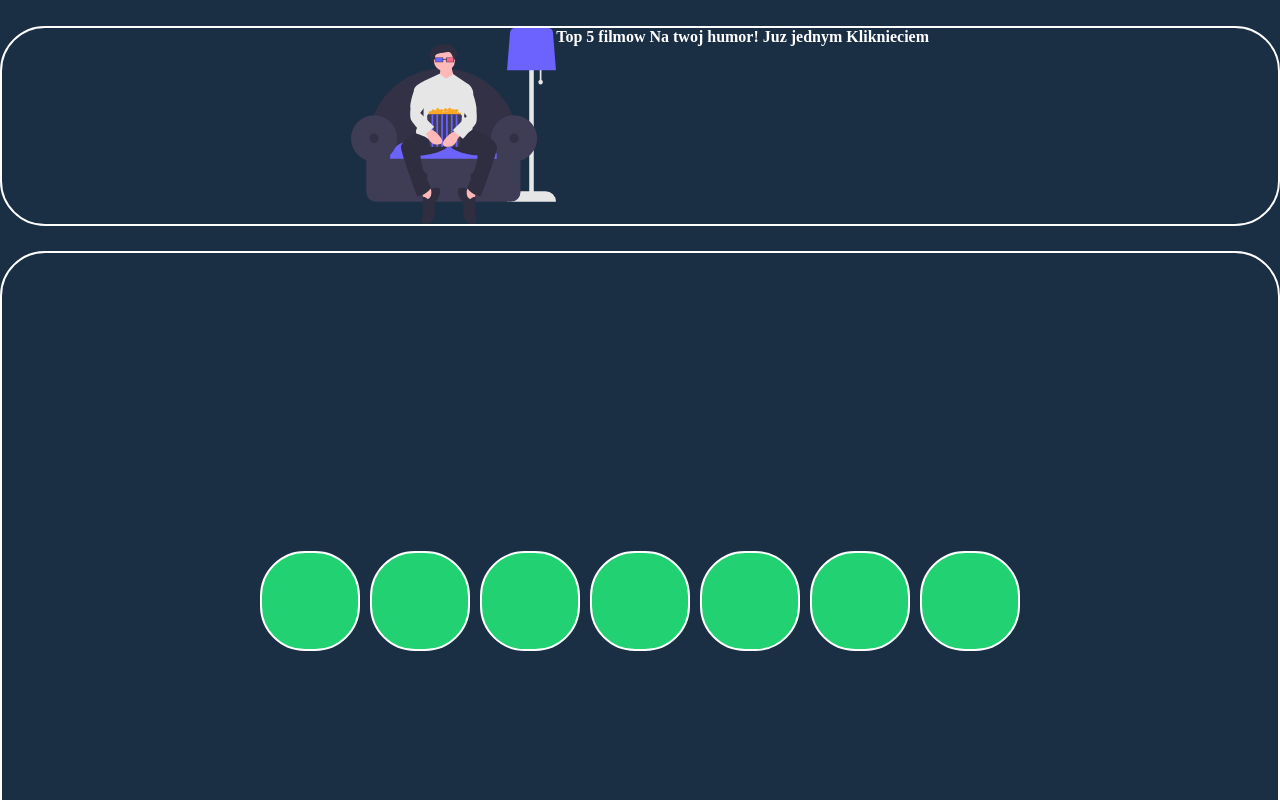
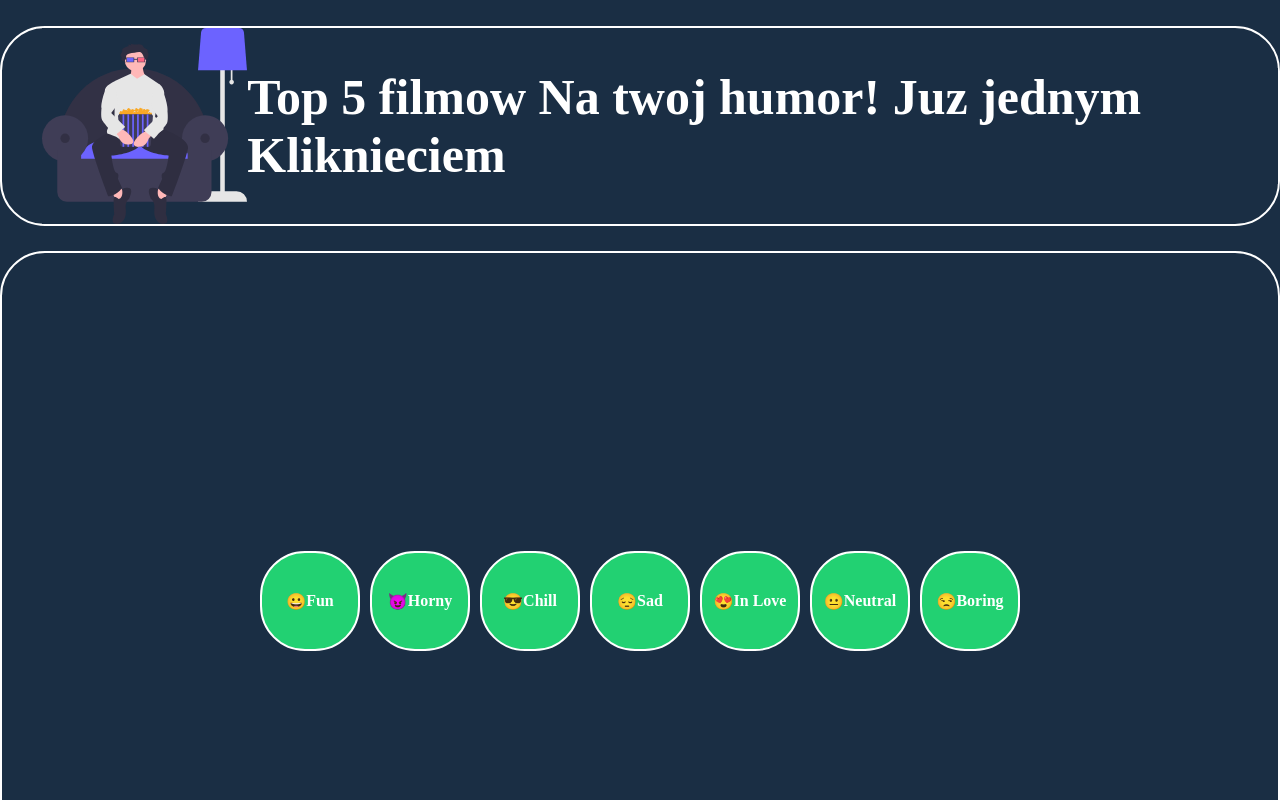
Before and after one commit to BigMoistLochu/StartFrontend2024, a plain HTML site: page src/main.html in a window 1280 px wide. Shown: the top 800 px of the page. Drawn offline with Linux system fonts and the light colour scheme.

Commit message:
added basic content to main, refactored code, added new style for main.html

```diff
--- a/src/main.html
+++ b/src/main.html
@@ -3,25 +3,25 @@
 <head>
     <meta charset="UTF-8">
     <meta name="viewport" content="width=device-width, initial-scale=1.0">
-    <title>FilmMoody</title>
+    <title>MovieMoody</title>
     <link rel="stylesheet" href="styles/style.css">
 </head>
 <body>
     <div class="container">
 
         <di id="container-nav">
-            <img src="images/img.svg" alt="movie-img">
-            <span>Top 5 filmow Na twoj humor! Juz jednym Kliknieciem</span>
+            <img id="main-img" src="images/img.svg" alt="movie-img">
+            <span id="main-title">Top 5 filmow Na twoj humor! Juz jednym Kliknieciem</span>
         </di>
 
         <div id="container-content">
-            <div class="item-movie-mood"></div>
-            <div class="item-movie-mood"></div>
-            <div class="item-movie-mood"></div>
-            <div class="item-movie-mood"></div>
-            <div class="item-movie-mood"></div>
-            <div class="item-movie-mood"></div>
-            <div class="item-movie-mood"></div>
+            <div class="item-movie-mood"><span class="emoji">&#128512</span><span class="mood-type">Fun</span></div>
+            <div class="item-movie-mood"><span class="emoji">&#128520</span><span class="mood-type">Horny</span></div>
+            <div class="item-movie-mood"><span class="emoji">&#128526</span><span class="mood-type">Chill</span></div>
+            <div class="item-movie-mood"><span class="emoji">&#128532</span><span class="mood-type">Sad</span></div>
+            <div class="item-movie-mood"><span class="emoji">&#128525</span><span class="mood-type">In Love</span></div>
+            <div class="item-movie-mood"><span class="emoji">&#128528</span><span class="mood-type">Neutral</span></div>
+            <div class="item-movie-mood"><span class="emoji">&#128530</span><span class="mood-type">Boring</span></div>
         </div>
     </div>
 </body>
--- a/src/styles/style.css
+++ b/src/styles/style.css
@@ -2,7 +2,6 @@
     padding: 0;
     margin: 0;
     border: 0;
-    font-size: 100%;
     font-weight: 600;
     color: white;
     box-sizing: border-box;
@@ -37,4 +36,25 @@
     border-radius: 45px;
     border: 2px solid white;
     background-color: rgb(34, 209, 114);
+    display: flex;
+    justify-content: center;
+    align-items: center;
 }
+
+#main-title{
+    margin-left: 15px;
+    font-size: 50px;
+    margin: auto;
+}
+
+#main-img{
+    margin-left: 40px;
+}
+
+.emoji {
+    background-color: transparent; /* Gwarantuje, że tło jest przezroczyste */
+}
+
+.mood-type{
+    background-color: transparent; /* Gwarantuje, że tło jest przezroczyste */
+}
```
